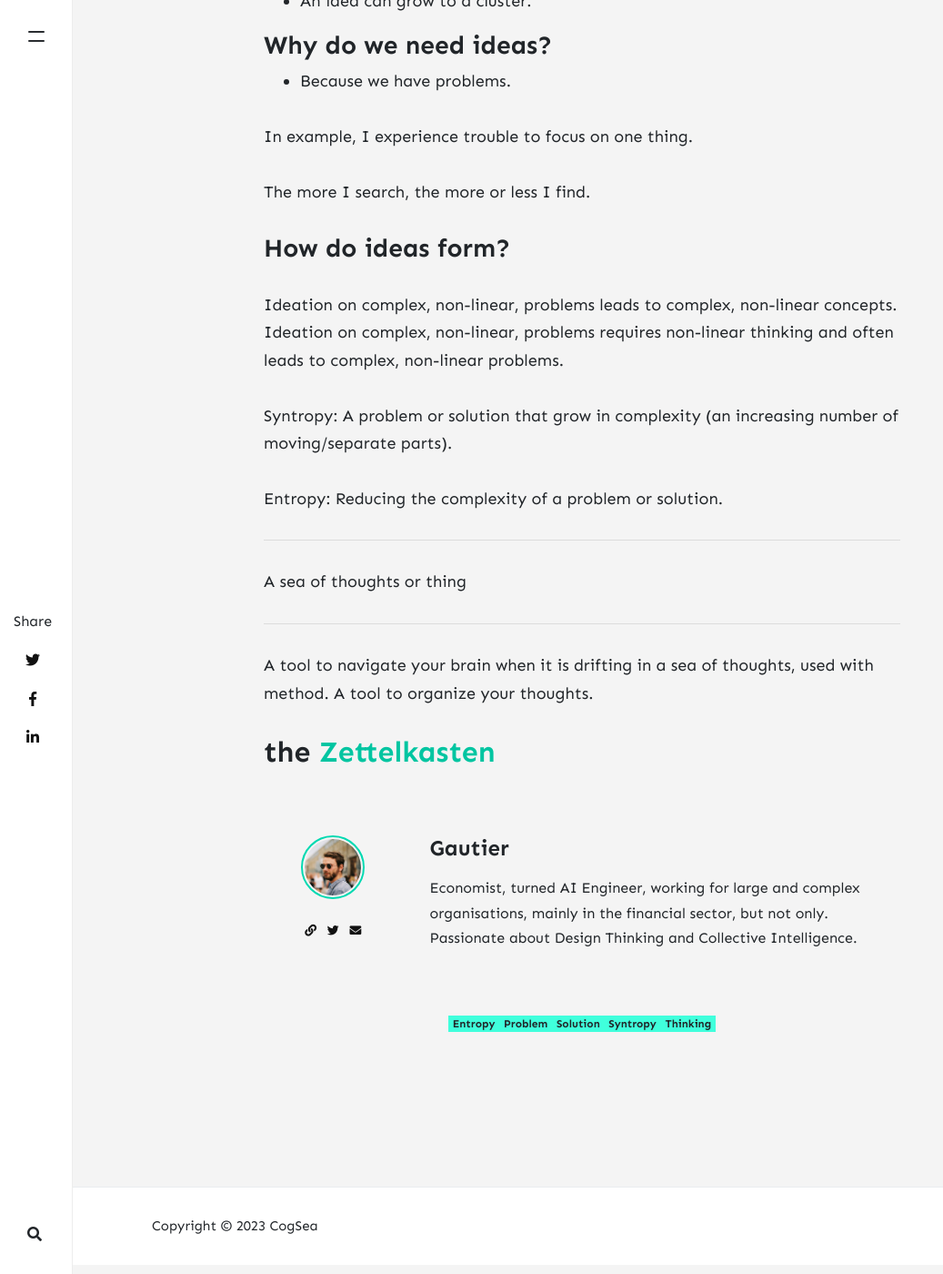
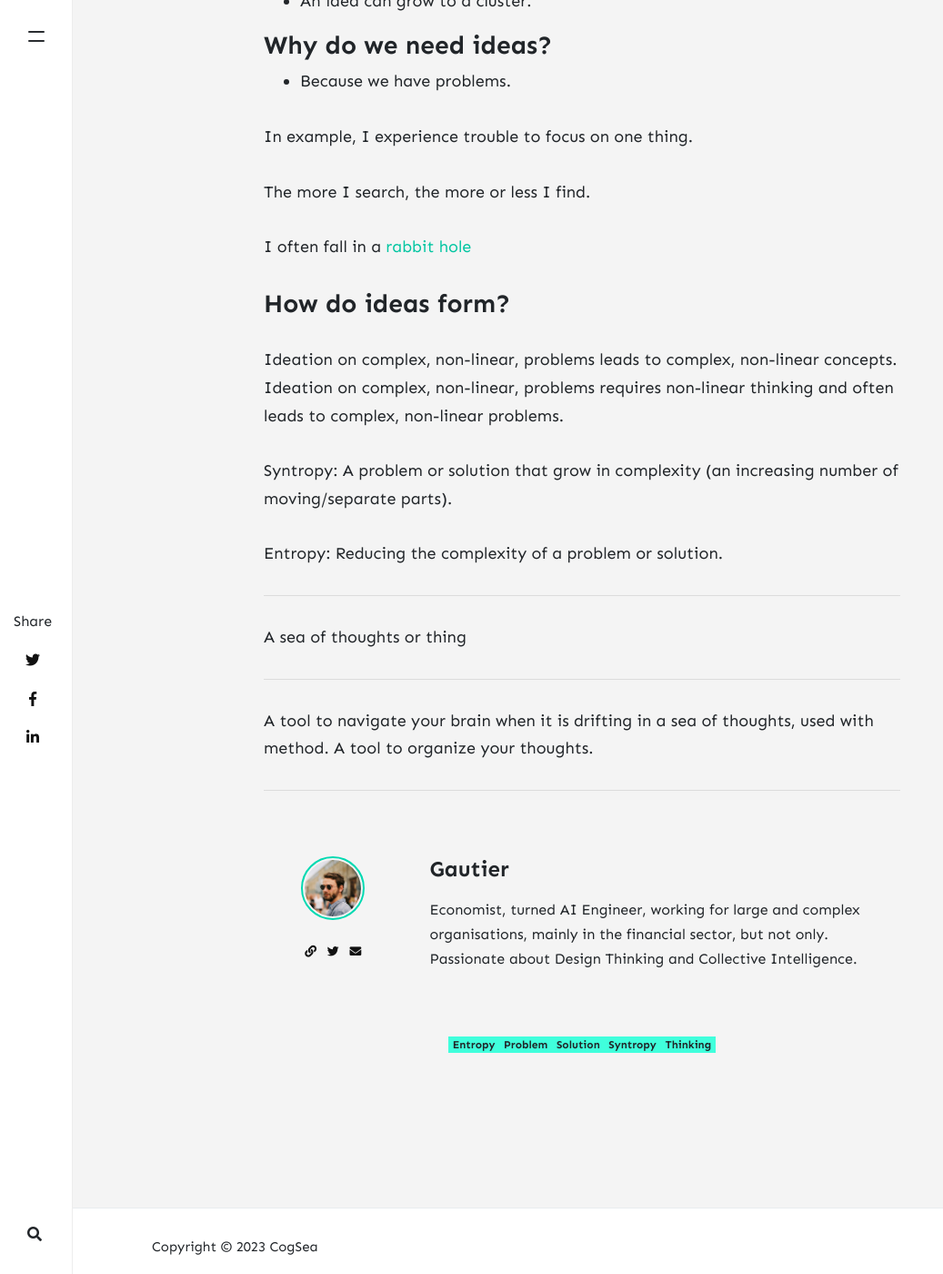
Before and after one commit to cogsea/cogsea.github.io, a Jekyll site: the page built from _posts/2023-12-15-sea-of-thoughts.md, in a window 1280 px wide and 1400 px high, scrolled down 1653 px. Shown: the whole window at 91% size, without its empty margins (0-1037 px from the left). Built offline with Jekyll 4.4.1, drawn with Linux system fonts in a browser that asks for light colours; nearby versions of some CDN libraries; comment, search, counter and statistics services are not loaded.

```diff
--- a/_config.yml
+++ b/_config.yml
@@ -6,7 +6,7 @@ Intelligence, Knowledge, Ideas. Observe, Think, Act!"
 logo: 'assets/images/logo.png'
 favicon: 'assets/images/logo.ico'
 baseurl: ''
-# google_analytics: 'UA-xxxxxxxx-1'
+google_analytics: 'G-KRS5PXWHYC'
 # disqus: 'demowebsite'
 # mailchimp-list: 'https://wowthemes.us11.list-manage.com/subscribe/post?u=8aeb20a530e124561927d3bd8&amp;id=8c3d2d214b'
 include: ["_pages"]
--- a/_layouts/default.html
+++ b/_layouts/default.html
@@ -19,7 +19,7 @@
 </head>
 
 {% if jekyll.environment == 'production' %}
-<!-- change your GA id in _config.yml -->
+<!-- Google tag (gtag.js) -->
 <script async src="https://www.googletagmanager.com/gtag/js?id={{site.google_analytics}}"></script>
 <script>
   window.dataLayer = window.dataLayer || [];
--- a/_posts/2023-12-15-sea-of-thoughts.md
+++ b/_posts/2023-12-15-sea-of-thoughts.md
@@ -43,6 +43,8 @@ In example, I experience trouble to focus on one thing.
 
 The more I search, the more or less I find.
 
+I often fall in a [rabbit hole](/rabbit-hole/)
+
 ### How do ideas form?
 
 Ideation on complex, non-linear, problems leads to complex, non-linear concepts.
@@ -67,5 +69,5 @@ A tool to navigate your brain when it is drifting in a sea of thoughts, used wit
 A tool to organize your thoughts.
 
 
-the [Zettelkasten](https://zettelkasten.de/introduction/)
+<!-- the [Zettelkasten](https://zettelkasten.de/introduction/) -->
 ---
```
